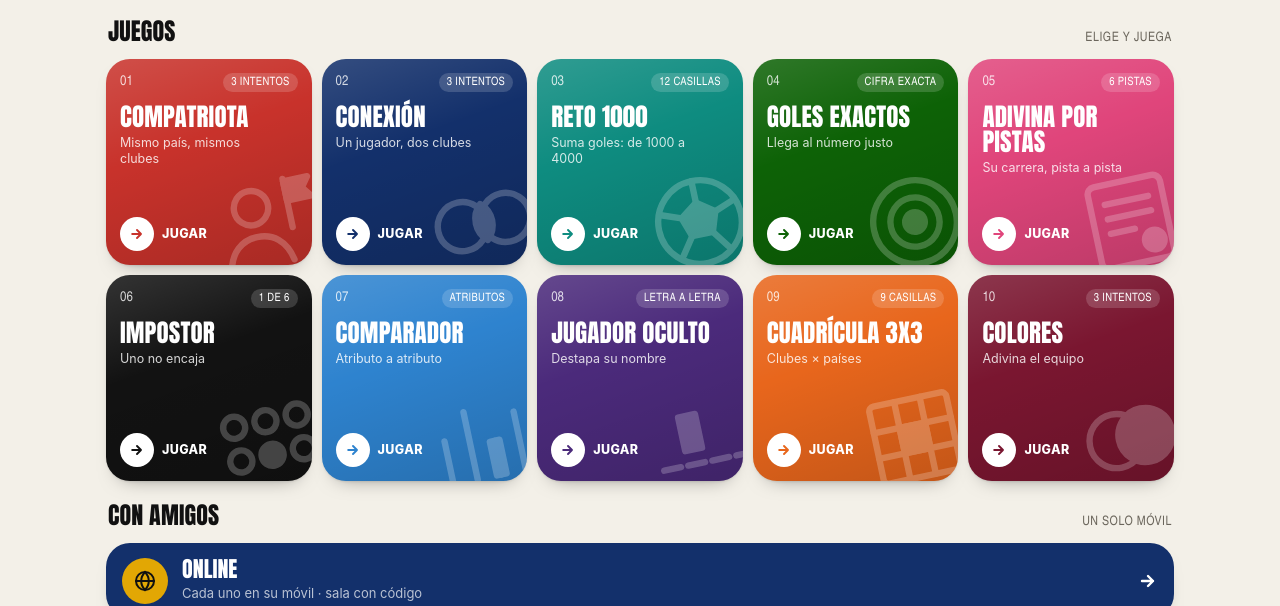
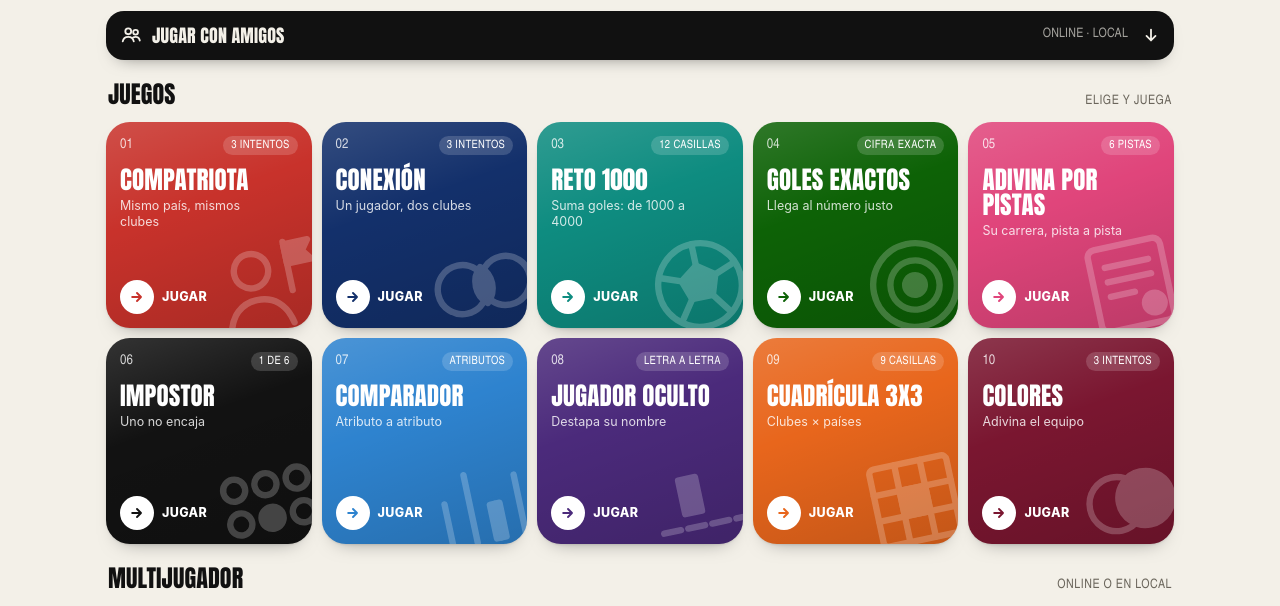
Before and after one commit to formidable-fut/formidable-fut.github.io, a plain HTML site: page index.html in a window 1280 px wide. Shown: the part 194-800 px from the top of the page. Drawn offline with Linux system fonts and the light colour scheme; a web font is replaced by a local one.

Commit message:
Botón visible de multijugador en la portada
Co-Authored-By: Claude Opus 5.5 <noreply@anthropic.com>
Claude-Session: https://claude.ai/code/session_01V7SuXFFWiZrwP4FqGraMfR

```diff
--- a/app.js
+++ b/app.js
@@ -146,7 +146,7 @@ const SUN='<svg viewBox="0 0 20 20" fill="none" stroke="currentColor" stroke-wid
 const MOON='<svg viewBox="0 0 20 20" fill="currentColor"><path d="M16.5 12.6A7 7 0 0 1 7.4 3.5a7 7 0 1 0 9.1 9.1z"/></svg>';
 const theme = () => document.documentElement.dataset.theme;
 const modeBtn = () => `<button class="mode" id="mode" aria-label="Cambiar modo día/noche">${theme()==="dark"?SUN+"Día":MOON+"Noche"}</button>`;
-document.addEventListener("click", e => { const b=e.target.closest&&e.target.closest("#mode"); if(!b) return; const t=theme()==="dark"?"light":"dark"; document.documentElement.dataset.theme=t; store.set("theme",t); b.outerHTML=modeBtn(); });
+document.addEventListener("click", e => { const m=e.target.closest&&e.target.closest("#tomp"); if(m){ const t=document.getElementById("amigos"); if(t) t.scrollIntoView({behavior:"smooth",block:"start"}); return; } const b=e.target.closest&&e.target.closest("#mode"); if(!b) return; const t=theme()==="dark"?"light":"dark"; document.documentElement.dataset.theme=t; store.set("theme",t); b.outerHTML=modeBtn(); });
 function home(){
   const arr='<svg viewBox="0 0 20 20" aria-hidden="true"><path d="M4 10h11M10 5l5 5-5 5" fill="none" stroke="currentColor" stroke-width="2.4" stroke-linecap="round" stroke-linejoin="round"/></svg>';
   const card=(g,k)=>{ const [cb,cf,tg]=CARD_KIT[g.id], st=store.get("streak:"+g.id,0);
@@ -156,10 +156,11 @@ function home(){
     <div class="row"><span>Minijuegos de fútbol · 25/26</span>${modeBtn()}</div>
     <h1 class="fit fill"><span class="fit-in">Formidable<i></i></span></h1>
     <nav class="dots" aria-label="Ir a un juego">${GAMES.map(g=>`<a href="#${g.id}" aria-label="${esc(g.t)}" style="--cb:${CARD_KIT[g.id][0]};--cf:${CARD_KIT[g.id][1]}"><svg viewBox="0 0 48 48">${ICONS[g.ic]}</svg></a>`).join("")}</nav>
+    <button class="mpbtn" id="tomp"><svg viewBox="0 0 24 24" aria-hidden="true"><circle cx="9" cy="8" r="3.2"/><circle cx="17" cy="9" r="2.6"/><path d="M3 19c.6-3.3 3-5 6-5s5.4 1.7 6 5M14.5 14.6c.8-.4 1.6-.6 2.5-.6 2.4 0 4.1 1.4 4.6 4"/></svg>Jugar con amigos<span>Online · Local</span><svg class="dn2" viewBox="0 0 20 20" aria-hidden="true"><path d="M10 4v12M5 11l5 5 5-5"/></svg></button>
   </header>
   <div class="sec"><h2>Juegos</h2><span>Elige y juega</span></div>
   <section class="cards">${GAMES.map(card).join("")}</section>
-  <div class="sec"><h2>Con amigos</h2><span>Un solo móvil</span></div>
+  <div class="sec" id="amigos"><h2>Multijugador</h2><span>Online o en local</span></div>
   ${partyOn()&&PARTY.r<PARTY.rounds?`<a class="mp cont" href="#fiesta-turno"><span class="mp-ic">▶</span><span><b>Continuar partida</b><small>Ronda ${PARTY.r+1}/${PARTY.rounds} · ${esc(curGame().t)}</small></span></a>`:""}
   ${ONL?`<a class="mp cont" href="#online-sala"><span class="mp-ic">▶</span><span><b>Volver a la sala</b><small>Código ${esc(ONL.code)}</small></span></a>`:""}
   <a class="mp onl" href="#online"><span class="mp-ic"><svg viewBox="0 0 24 24" aria-hidden="true"><circle cx="12" cy="12" r="9"/><path d="M3 12h18M12 3c2.6 2.8 3.8 5.8 3.8 9s-1.2 6.2-3.8 9c-2.6-2.8-3.8-5.8-3.8-9S9.4 5.8 12 3z"/></svg></span><span><b>Online</b><small>Cada uno en su móvil · sala con código</small></span><svg class="mp-ar" viewBox="0 0 20 20" aria-hidden="true"><path d="M4 10h11M10 5l5 5-5 5" fill="none" stroke="currentColor" stroke-width="2.4" stroke-linecap="round" stroke-linejoin="round"/></svg></a>
--- a/style.css
+++ b/style.css
@@ -508,3 +508,10 @@ body.pdone #give, body.pdone #srch, body.pdone #next{display:none}
 .wait{color:var(--mute);font-size:14px;margin:6px 2px;flex:1}
 .gpick button:disabled{cursor:default}
 .sh-in .wait{grid-column:1/-1;text-align:center}
+
+.mpbtn{display:flex;align-items:center;gap:10px;width:100%;margin-top:14px;padding:11px 14px;border:0;border-radius:18px;background:var(--ink);color:var(--bg);font:400 18px var(--hf);text-transform:uppercase;letter-spacing:.01em;text-align:left;box-shadow:0 8px 18px -12px rgba(0,0,0,.6)}
+.mpbtn svg{width:22px;height:22px;flex:none;fill:none;stroke:currentColor;stroke-width:2;stroke-linecap:round;stroke-linejoin:round}
+.mpbtn span{font:400 13px var(--meta);opacity:.65;margin-left:auto}
+.mpbtn .dn2{width:18px;height:18px;margin-left:4px}
+.mpbtn:active{transform:scale(.98)}
+#amigos{scroll-margin-top:12px}
```
